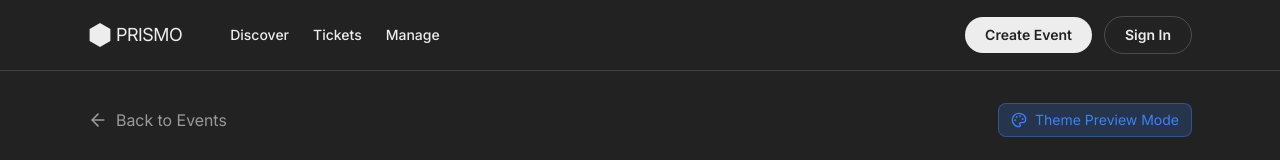
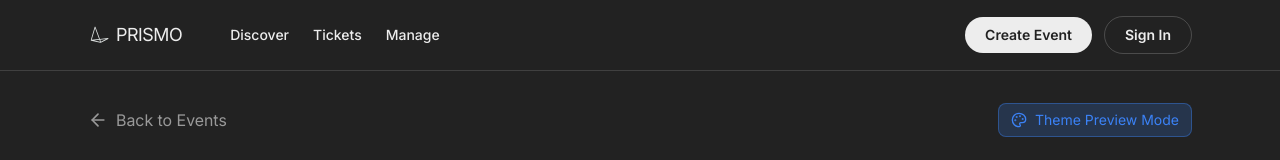
Before and after one commit to Swift-Food/events-website, a Next.js app: page /theme-test in a window 1280 px wide. Shown: the top 160 px of the page. Built offline with nearby package versions, Linux system fonts and the light colour scheme; no server answers.

Commit message:
fixed theme edit modal; temporary navbar styling

```diff
--- a/src/app/theme-test/page.tsx
+++ b/src/app/theme-test/page.tsx
@@ -1,6 +1,7 @@
 "use client";
 
 import { useState } from "react";
+import Image from "next/image";
 import {
   Calendar,
   CalendarPlus,
@@ -263,19 +264,13 @@ export default function ThemeTestPage() {
         <div className="mx-auto flex max-w-6xl items-center justify-between px-6 py-4">
           <div className="flex items-center gap-4">
             <div className="flex items-center gap-1 text-lg font-semibold tracking-tight cursor-pointer hover:scale-105 transition-transform duration-200">
-              <svg
-                width="24"
-                height="24"
-                viewBox="0 0 100 100"
-                fill="none"
-                xmlns="http://www.w3.org/2000/svg"
-                style={{ color: theme.mainTextColor }}
-              >
-                <path
-                  d="M50 0L93.3 25V75L50 100L6.7 75V25L50 0Z"
-                  fill="currentColor"
-                />
-              </svg>
+              <Image
+                src="/logo.svg"
+                alt="Prismo logo"
+                width={24}
+                height={24}
+                className="invert"
+              />
               <span
                 className="hidden sm:inline font-normal"
                 style={{ color: theme.mainTextColor }}
```
